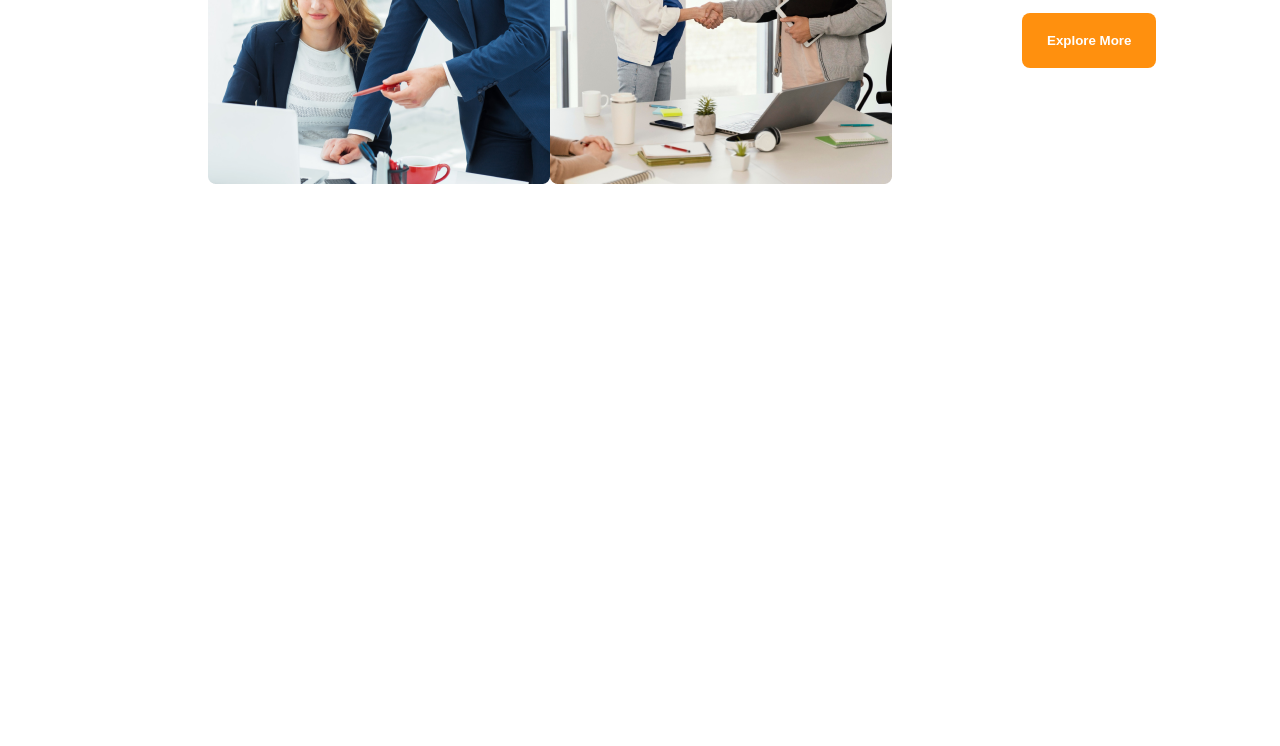
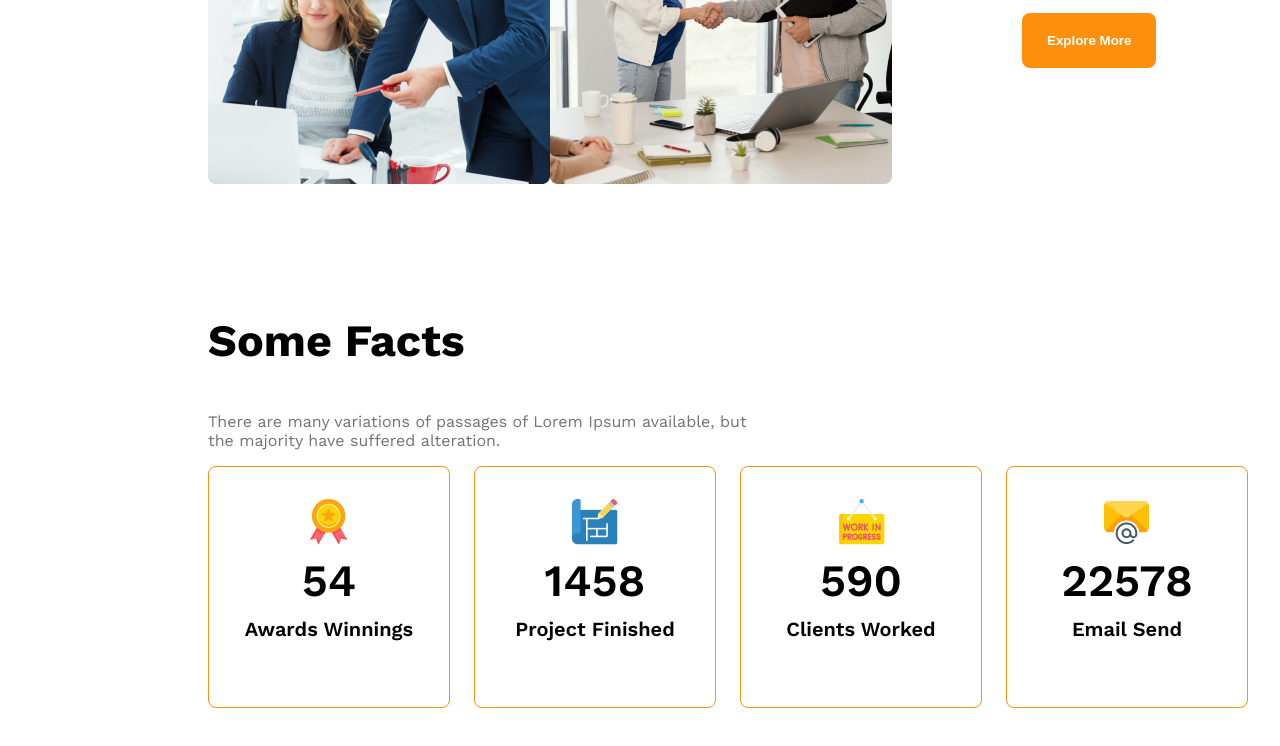
Before and after one commit to riazsd/g3-architects, a plain HTML site: page index.html in a window 1280 px wide. Shown: the part 1806-2552 px from the top of the page. Before the commit the page ends 2120 px from the top, so only its background shows below. Drawn offline with nearby package versions, Linux system fonts and the light colour scheme.

Commit message:
added index.html,styles.css

```diff
--- a/index.html
+++ b/index.html
@@ -48,8 +48,42 @@
             </div>
         </section>
         <!-- features will enjoy -->
-         <section>
+         <section class="facts">
+                <h3 class="section-tittle">Some Facts</h3>
+                <p class="text-light-gray fact-description">There are many variations of passages of Lorem Ipsum available, but the majority have suffered alteration.</p>
+                <div class="facts-container">
+                     <div class="fact-card display-flex">
+                        <div>
+                            <img src="images/icons/ribon.png" alt="" class="fact-icon">
+                            <h4 class="fact-number">54</h4>
+                            <h5 class="fact-name">Awards Winnings</h5>
+                        </div>
+                     </div>
+                     <div class="fact-card display-flex">
+                        <div>
+                            <img src="images/icons/projects.png" alt="" class="fact-icon">
+                            <h4 class="fact-number">1458</h4>
+                            <h5 class="fact-name">Project Finished</h5>
+                        </div>
 
+                     </div>
+                     <div class="fact-card display-flex">
+                        <div>
+                            <img src="images/icons/customers.png" alt="" class="fact-icon">
+                            <h4 class="fact-number">590</h4>
+                            <h5 class="fact-name">Clients Worked</h5>
+                        </div>
+
+                     </div>
+                     <div class="fact-card display-flex">
+                        <div>
+                            <img src="images/icons/email.png" alt="" class="fact-icon">
+                            <h4 class="fact-number">22578</h4>
+                            <h5 class="fact-name">Email Send</h5>
+                        </div>
+
+                     </div>
+                </div>
          </section>
 
          <!-- some facts -->
--- a/style/styles.css
+++ b/style/styles.css
@@ -141,3 +141,40 @@ main > section{
 .text-primary{
     color: #FF900E;
 }
+/* Some facts related card */
+.facts{
+    align-items: center;
+    justify-content: center;
+    margin-left: 200px;
+}
+
+.facts-container{
+    display: grid;
+    grid-template-columns: repeat(4, 1fr);
+    align-items: center;
+
+}
+.fact-card{
+    border: 1px solid #FF900E;
+    width: 240px;
+    height: 240px;
+    border-radius: 8px;
+    align-items: center;
+    justify-content: center;
+    text-align: center;
+
+}
+.fact-number{
+    font-size: 2.8rem;
+    font-weight: 600;
+    margin-top: 5px;
+    margin-bottom: 10px;
+}
+.fact-name{
+    font-size: 1.25rem;
+    font-weight: 600;
+    margin-top: 10px;
+}
+.fact-description{
+    max-width: 540px;
+}
```
